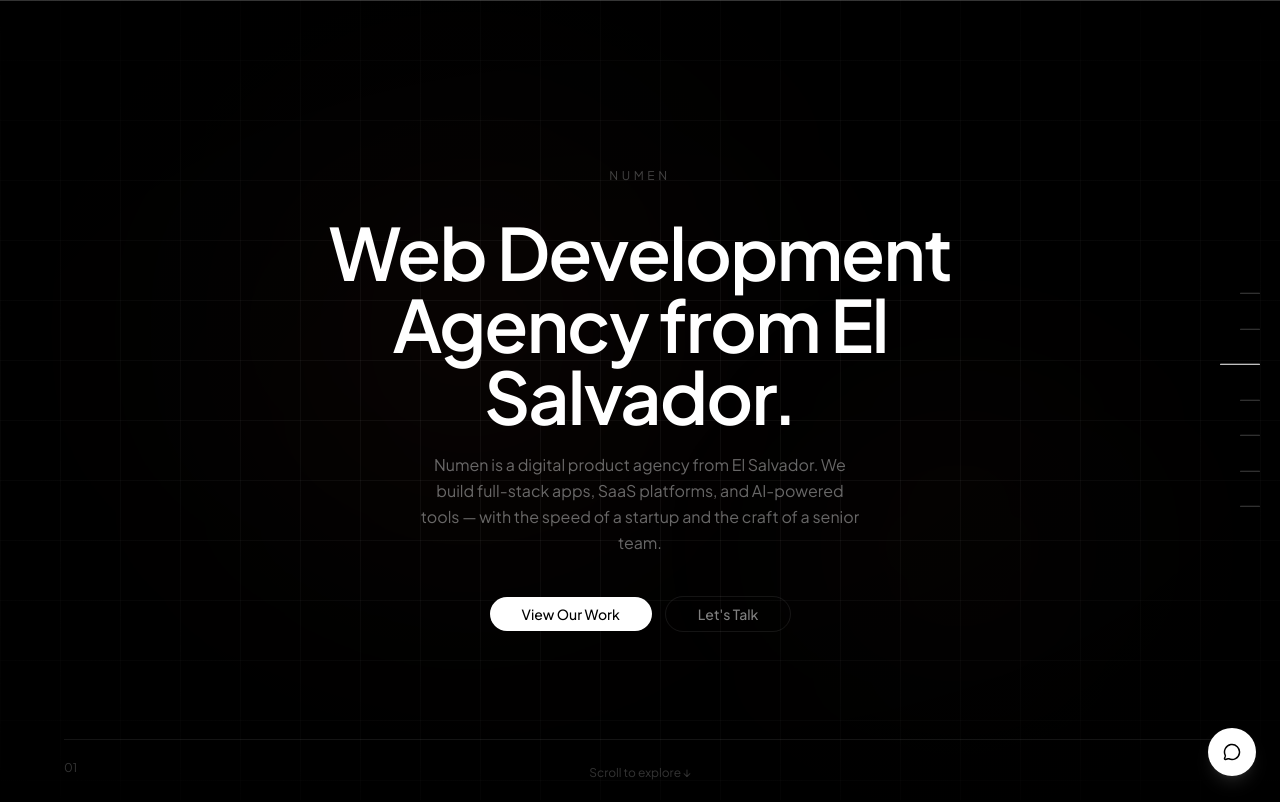
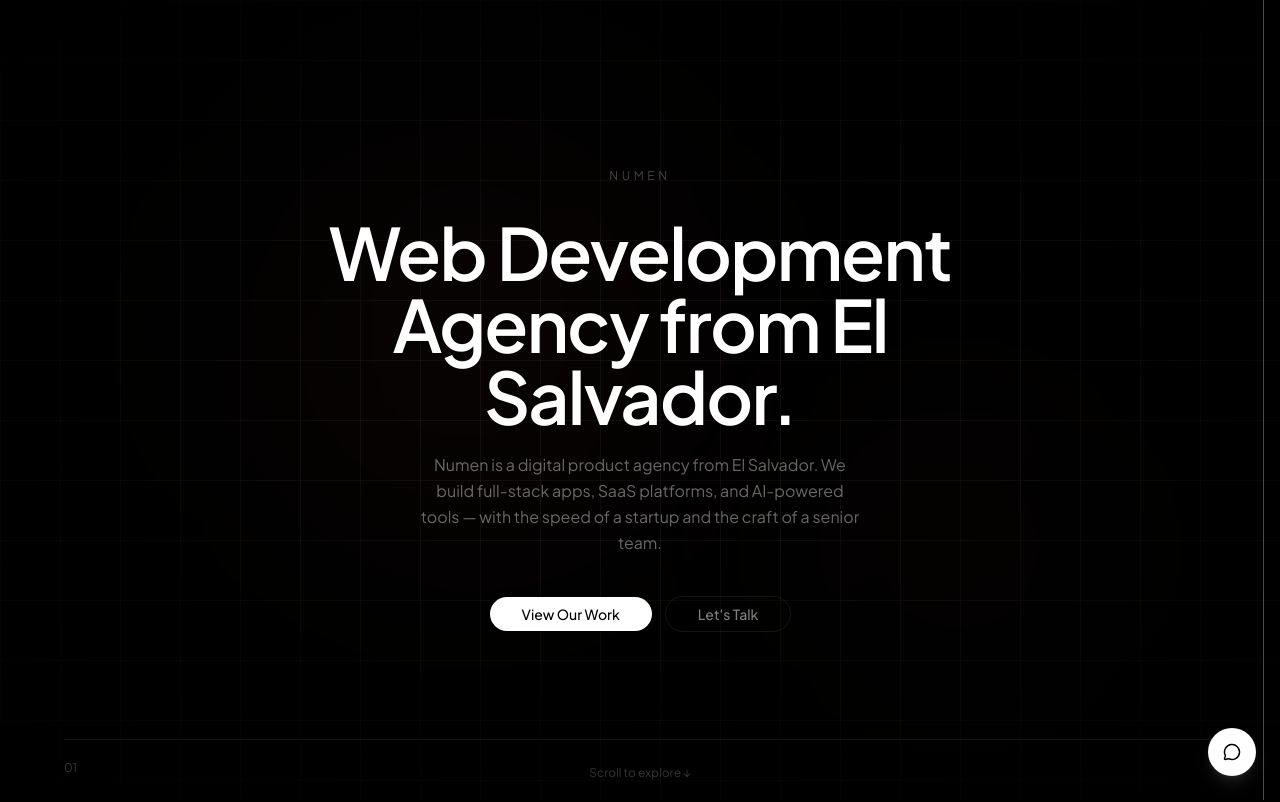
Before and after one commit to l1teeee/Numen_agency, a Next.js app: page / in a window 1280 px wide. Shown: the top 802 px of the page. Built offline with nearby package versions, Linux system fonts and the light colour scheme.

Commit message:
refactor: replace top progress bar with vertical right-side bar, remove scroll legend

```diff
--- a/src/app/page.tsx
+++ b/src/app/page.tsx
@@ -2,7 +2,6 @@
 import { HeroSection } from "@/components/blocks/hero-section";
 import { StickyStack } from "@/components/blocks/sticky-stack";
 import { ChatBubble } from "@/components/ui/chat-bubble";
-import { ScrollLegend } from "@/components/ui/scroll-legend";
 import { companyStats } from "@/lib/company-stats";
 import { translations } from "@/lib/translations";
 
@@ -159,8 +158,7 @@
       />
       <div className="bg-background">
         <Navbar />
-        <ScrollLegend />
-        <HeroSection />
+<HeroSection />
         <StickyStack />
         <ChatBubble />
       </div>
--- a/src/components/ui/scroll-progress.tsx
+++ b/src/components/ui/scroll-progress.tsx
@@ -4,16 +4,18 @@
 
 export function ScrollProgress() {
   const { scrollYProgress } = useScroll()
-  const scaleX = useSpring(scrollYProgress, {
+  const scaleY = useSpring(scrollYProgress, {
     stiffness: 200,
     damping: 50,
     restDelta: 0.001,
   })
 
   return (
-    <motion.div
-      className="fixed top-0 left-0 right-0 z-[100] h-px origin-left bg-white/20"
-      style={{ scaleX }}
-    />
+    <div className="fixed right-4 top-0 z-100 h-screen w-px bg-foreground/6">
+      <motion.div
+        className="w-full origin-top bg-foreground/25"
+        style={{ scaleY, height: '100%' }}
+      />
+    </div>
   )
 }
```
